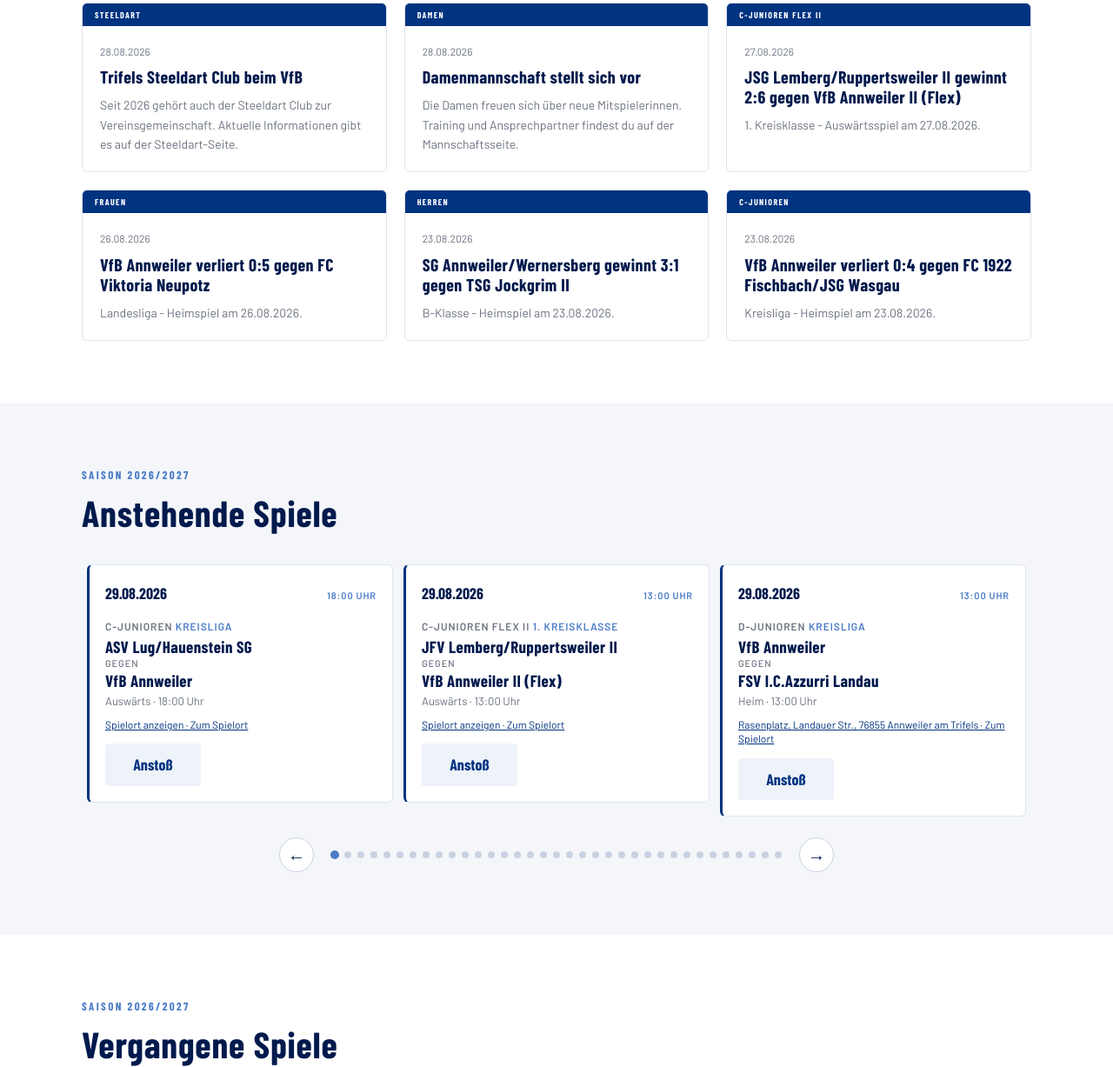
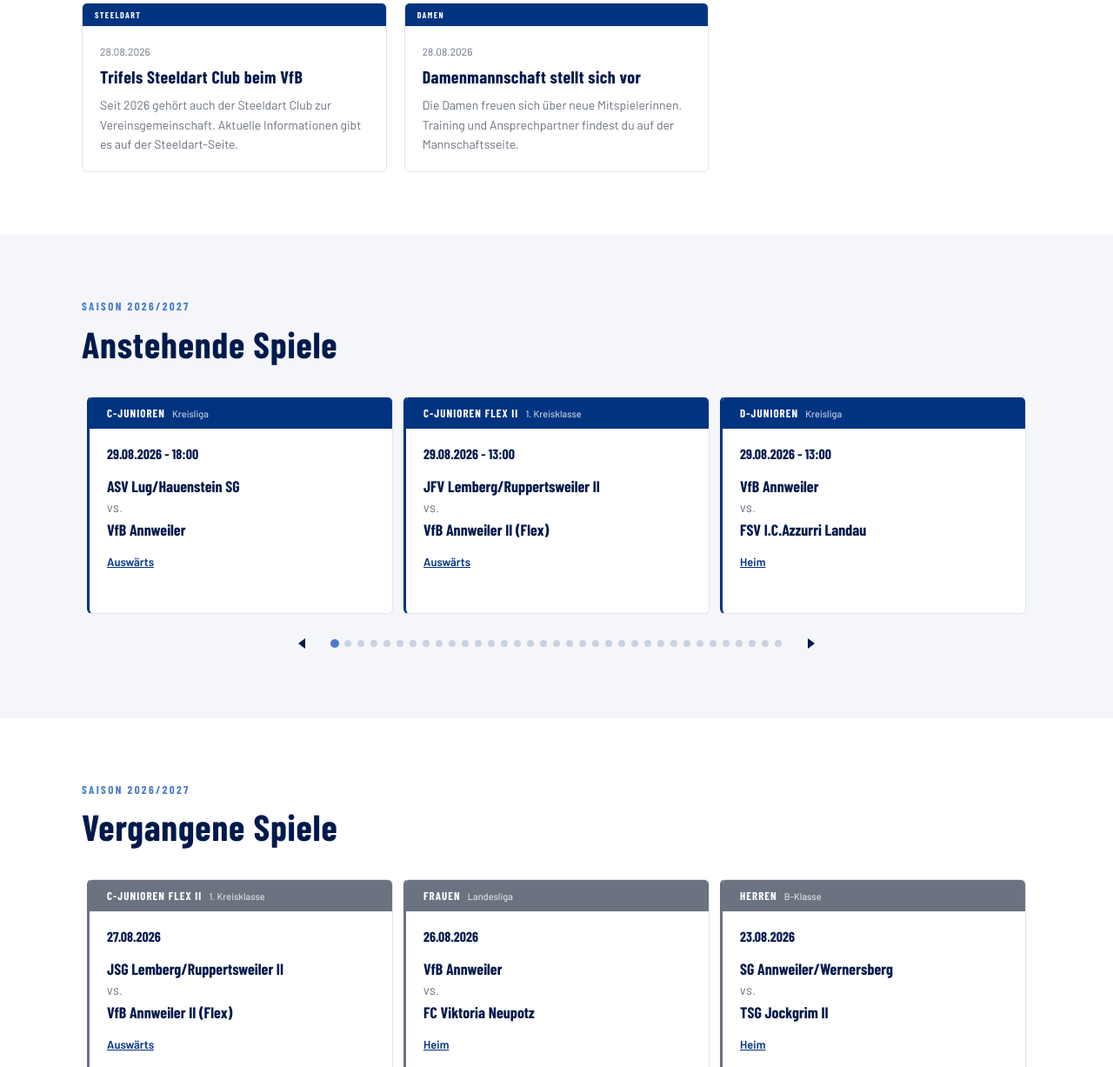
Before and after one commit to LateNightDinner/vfb-annweiler-website, a plain HTML site: page aktuelles.html in a window 1280 px wide. Shown: the part 644-1871 px from the top of the page at 87% size. Drawn offline with nearby package versions, Linux system fonts and the light colour scheme; a web font is replaced by a local one.

Commit message:
feat: Kontaktdaten der Jugendleiter aktualisieren und die Nachrichtenanzeige verbessern

```diff
--- a/news.js
+++ b/news.js
@@ -27,30 +27,12 @@ const escapeNewsHtml = (text) => String(text)
   .replaceAll('"', '&quot;')
   .replaceAll("'", '&#039;');
 
-const ergebnisTitel = (spiel) => {
-  const [heimTore, gastTore] = spiel.ergebnis.split(':').map(Number);
-  const gewonnen = (spiel.ort === 'Heim' && heimTore > gastTore)
-    || (spiel.ort === 'Auswärts' && gastTore > heimTore);
-  const unentschieden = heimTore === gastTore;
-  const verb = unentschieden ? 'spielt unentschieden' : gewonnen ? 'gewinnt' : 'verliert';
-  const eigeneMannschaft = spiel.ort === 'Heim' ? spiel.verein : spiel.gegner;
-  const gegner = spiel.ort === 'Heim' ? spiel.gegner : spiel.verein;
+// erlaubt Zeilenumbrüche nach Schrägstrichen statt mitten im Wort
+const mitUmbruchNachSlash = (text) => escapeNewsHtml(text).replaceAll('/', '/<wbr>');
 
-  return `${eigeneMannschaft} ${verb} ${spiel.ergebnis} gegen ${gegner}`;
-};
-
-const ergebnisNews = spieleErgebnisse.map((spiel) => ({
-  datum: spiel.datum,
-  kategorie: spiel.mannschaft,
-  titel: ergebnisTitel(spiel),
-  text: `${spiel.wettbewerb} - ${spiel.ort === 'Heim' ? 'Heimspiel' : 'Auswärtsspiel'} am ${formatNewsDatum(spiel.datum)}.`,
-  link: `mannschaften.html#spiel-${spiel.datum}-${spiel.mannschaft.toLowerCase().replaceAll(' ', '-')}`
-}));
-
-const news = [
-  ...ergebnisNews.sort((erstes, zweites) => zweites.datum.localeCompare(erstes.datum)).slice(0, 4),
-  ...redaktionelleNews
-].sort((erstes, zweites) => zweites.datum.localeCompare(erstes.datum)).slice(0, 6);
+const news = [...redaktionelleNews]
+  .sort((erstes, zweites) => zweites.datum.localeCompare(erstes.datum))
+  .slice(0, 6);
 
 const newsContainer = document.querySelector('#news-container');
 
@@ -71,22 +53,31 @@ const renderSpielPanel = (spiel, istVergangen, mitAnker = false) => {
   const heimteam = spiel.ort === 'Heim' ? spiel.verein : spiel.gegner;
   const gastteam = spiel.ort === 'Heim' ? spiel.gegner : spiel.verein;
   const anker = `spiel-${spiel.datum}-${spiel.mannschaft.toLowerCase().replaceAll(' ', '-')}`;
-  const spielort = spiel.spielort || (spiel.ort === 'Heim' ? 'Rasenplatz, Landauer Str., 76855 Annweiler am Trifels' : '');
-  const mapsLink = spiel.mapsLink || (spielort ? `https://www.google.com/maps/search/?api=1&query=${encodeURIComponent(spielort)}` : '');
+  const ortLabel = spiel.ort === 'Heim' ? 'Heim' : 'Auswärts';
+  const spielort = spiel.spielort || (spiel.ort === 'Heim' ? 'Rasenplatz, Landauer Str., 76855 Annweiler am Trifels' : `${spiel.gegner}, Fußballplatz`);
+  const mapsLink = spiel.mapsLink || `https://www.google.com/maps/search/?api=1&query=${encodeURIComponent(spielort)}`;
+  const datumZeit = spiel.uhrzeit ? `${formatNewsDatum(spiel.datum)} - ${spiel.uhrzeit}` : formatNewsDatum(spiel.datum);
 
   return `
     <article${mitAnker ? ` id="${escapeNewsHtml(anker)}"` : ''} class="spiel-card ${istVergangen ? 'spiel-card--past' : ''}">
-      <div class="spiel-card-date"><span>${escapeNewsHtml(formatNewsDatum(spiel.datum))}</span><span>${istVergangen ? (spiel.ort === 'Heim' ? 'Heimspiel' : 'Auswärtsspiel') : `${spiel.uhrzeit} Uhr`}</span></div>
-      <div class="spiel-card-main">
-        <div class="spiel-card-meta">${escapeNewsHtml(spiel.mannschaft)} <span>${escapeNewsHtml(spiel.wettbewerb)}</span></div>
-        <h3><span class="spiel-team">${escapeNewsHtml(heimteam)}</span><span class="spiel-vs">gegen</span><span class="spiel-team">${escapeNewsHtml(gastteam)}</span></h3>
-        <div class="spiel-card-location">${escapeNewsHtml(spiel.ort)}${istVergangen ? '' : ` &middot; ${escapeNewsHtml(spiel.uhrzeit)} Uhr`}</div>
-        ${!istVergangen && mapsLink ? `<a class="spiel-card-map-link" href="${escapeNewsHtml(mapsLink)}" target="_blank" rel="noopener">${escapeNewsHtml(spielort || 'Spielort anzeigen')} · Zum Spielort</a>` : ''}
+      <div class="spiel-card-category">
+        <span>${escapeNewsHtml(spiel.mannschaft)}</span>
+        ${spiel.wettbewerb ? `<span class="spiel-card-competition">${escapeNewsHtml(spiel.wettbewerb)}</span>` : ''}
       </div>
+      <div class="spiel-card-body">
+        <div class="spiel-card-datetime">${escapeNewsHtml(datumZeit)}</div>
+        <div class="spiel-card-teams">
+          <span class="spiel-team">${mitUmbruchNachSlash(heimteam)}</span>
+          <span class="spiel-vs">vs.</span>
+          <span class="spiel-team">${mitUmbruchNachSlash(gastteam)}</span>
+        </div>
+        <a class="spiel-card-ort-link" href="${escapeNewsHtml(mapsLink)}" target="_blank" rel="noopener">${escapeNewsHtml(ortLabel)}</a>
+      </div>
+      ${istVergangen ? `
       <div class="spiel-card-result-area">
-        <div class="spiel-card-result ${istVergangen ? 'spiel-card-result--final' : ''}">${escapeNewsHtml(istVergangen ? spiel.ergebnis : 'Anstoß')}</div>
-        ${istVergangen && spiel.link ? `<a class="spiel-card-link" href="${escapeNewsHtml(spiel.link)}" target="_blank" rel="noopener">Zu fußball.de</a>` : ''}
-      </div>
+        <div class="spiel-card-result spiel-card-result--final">${escapeNewsHtml(spiel.ergebnis)}</div>
+        ${spiel.link ? `<a class="spiel-card-link" href="${escapeNewsHtml(spiel.link)}" target="_blank" rel="noopener">Zu fußball.de</a>` : ''}
+      </div>` : ''}
     </article>
   `;
 };
@@ -113,11 +104,11 @@ const renderSpielCarousel = (containerId, spieldaten, istVergangen) => {
       </div>
     </div>
     <div class="spiele-carousel-controls">
-      <button class="carousel-button carousel-button--prev" type="button" aria-label="Vorheriges Spiel">&#8592;</button>
+      <button class="carousel-button carousel-button--prev" type="button" aria-label="Vorheriges Spiel"></button>
       <div class="carousel-dots" role="tablist" aria-label="Spiel auswählen">
         ${sortierteSpiele.map((spiel, index) => `<button class="carousel-dot${index === 0 ? ' is-active' : ''}" type="button" role="tab" aria-label="Spiel ${index + 1} von ${sortierteSpiele.length}" aria-selected="${index === 0}" data-slide="${index}"></button>`).join('')}
       </div>
-      <button class="carousel-button carousel-button--next" type="button" aria-label="Nächstes Spiel">&#8594;</button>
+      <button class="carousel-button carousel-button--next" type="button" aria-label="Nächstes Spiel"></button>
     </div>
   `;
 
--- a/styles.css
+++ b/styles.css
@@ -374,21 +374,11 @@ nav {
 .spiele-carousel .spiel-card {
   display: flex;
   flex-direction: column;
-  align-items: stretch;
-  gap: 14px;
   min-height: 250px;
-  padding: 18px;
-}
-
-.spiele-carousel .spiel-card-date {
-  display: flex;
-  justify-content: space-between;
-  align-items: baseline;
-  gap: 8px;
-}
-
-.spiele-carousel .spiel-card-main { min-width: 0; }
-.spiele-carousel .spiel-card-main h3 { font-size: 19px; }
+}
+
+.spiele-carousel .spiel-card-body { flex: 1; }
+
 .spiele-carousel .spiel-card-result-area {
   display: flex;
   align-items: center;
@@ -408,18 +398,29 @@ nav {
   display: inline-flex;
   align-items: center;
   justify-content: center;
-  width: 40px;
-  height: 40px;
-  border: 1px solid #C9D2E2;
-  border-radius: 50%;
-  background: var(--white);
-  color: var(--blue-dark);
-  font-size: 20px;
+  width: 28px;
+  height: 28px;
+  border: 0;
+  background: transparent;
   cursor: pointer;
 }
 
-.carousel-button:hover,
-.carousel-button:focus-visible { border-color: var(--blue); color: var(--blue); }
+.carousel-button::before {
+  content: '';
+  width: 0;
+  height: 0;
+  border-top: 6px solid transparent;
+  border-bottom: 6px solid transparent;
+}
+
+.carousel-button--prev::before { border-right: 8px solid var(--blue-dark); }
+.carousel-button--next::before { border-left: 8px solid var(--blue-dark); }
+
+.carousel-button:hover::before,
+.carousel-button:focus-visible::before {
+  border-right-color: var(--blue);
+  border-left-color: var(--blue);
+}
 
 .carousel-dots {
   display: flex;
@@ -685,11 +686,9 @@ nav {
 .spielgruppe .spiele-grid { margin-top: 18px; }
 
 .spiel-card {
-  display: grid;
-  grid-template-columns: 130px minmax(0, 1fr) auto;
-  align-items: center;
-  gap: 24px;
-  padding: 20px 24px;
+  display: flex;
+  flex-direction: column;
+  overflow: hidden;
   background: var(--white);
   border: 1px solid #E0E5EF;
   border-left: 3px solid var(--blue);
@@ -698,49 +697,58 @@ nav {
 
 .spiel-card--past { border-left-color: var(--muted); }
 
-.spiel-card-date {
-  display: grid;
-  gap: 3px;
-  font-family: 'Barlow Condensed', sans-serif;
-  font-size: 18px;
-  font-weight: 700;
-  color: var(--blue-dark);
-}
-
-.spiel-card-date span:last-child {
+.spiel-card-category {
+  display: flex;
+  align-items: baseline;
+  gap: 8px;
+  padding: 8px 20px;
+  background: var(--blue);
+  color: var(--white);
+  font-family: 'Barlow Condensed', sans-serif;
+  font-size: 13px;
+  font-weight: 700;
+  letter-spacing: 0.08em;
+  text-transform: uppercase;
+}
+
+.spiel-card--past .spiel-card-category { background: var(--muted); }
+
+.spiel-card-competition {
   font-family: 'Barlow', sans-serif;
   font-size: 11px;
-  font-weight: 600;
-  letter-spacing: 0.08em;
-  text-transform: uppercase;
-  color: var(--accent);
-}
-
-.spiel-card-meta {
-  margin-bottom: 3px;
-  font-size: 12px;
-  font-weight: 600;
-  letter-spacing: 0.08em;
-  text-transform: uppercase;
-  color: var(--muted);
-}
-
-.spiel-card-meta span { color: var(--accent); }
-
-.spiel-card-main h3 {
+  font-weight: 500;
+  letter-spacing: normal;
+  text-transform: none;
+  color: rgba(255,255,255,0.75);
+}
+
+.spiel-card-body {
+  padding: 16px 20px 20px;
+}
+
+.spiel-card-datetime {
+  font-family: 'Barlow Condensed', sans-serif;
+  font-size: 16px;
+  font-weight: 700;
+  color: var(--blue-dark);
+}
+
+.spiel-card-teams {
   display: grid;
   gap: 2px;
-  font-size: 23px;
-  font-weight: 700;
-  color: var(--blue-dark);
-  overflow-wrap: anywhere;
-}
-
-.spiel-card-main h3 .spiel-team {
+  margin-top: 10px;
+  font-family: 'Barlow Condensed', sans-serif;
+  font-size: 18px;
+  font-weight: 700;
+  color: var(--blue-dark);
+  overflow-wrap: break-word;
+}
+
+.spiel-card-teams .spiel-team {
   display: block;
 }
 
-.spiel-card-main h3 .spiel-vs {
+.spiel-card-teams .spiel-vs {
   display: block;
   font-family: 'Barlow', sans-serif;
   font-size: 11px;
@@ -752,21 +760,13 @@ nav {
 
 .news-games-grid .spiel-card { color: inherit; text-decoration: none; }
 
-.spiel-card-location {
-  margin-top: 3px;
+.spiel-card-ort-link {
+  display: inline-block;
+  margin-top: 12px;
+  color: var(--blue);
   font-size: 13px;
-  color: var(--muted);
-  overflow-wrap: anywhere;
-}
-
-.spiel-card-map-link {
-  display: block;
-  margin-top: 8px;
-  color: var(--blue);
-  font-size: 12px;
-  line-height: 1.35;
+  font-weight: 600;
   text-decoration: underline;
-  overflow-wrap: anywhere;
 }
 
 .spiel-card-result {
@@ -789,7 +789,7 @@ nav {
 .spiel-card-result strong,
 .spiel-card-link { display: block; }
 
-.spiel-card-result-area { text-align: center; }
+.spiel-card-result-area { padding: 0 20px 20px; text-align: center; }
 
 .spiel-card-link {
   margin-top: 0;
```
Also changed, not shown: jugend.html (+1 -1 lines).
